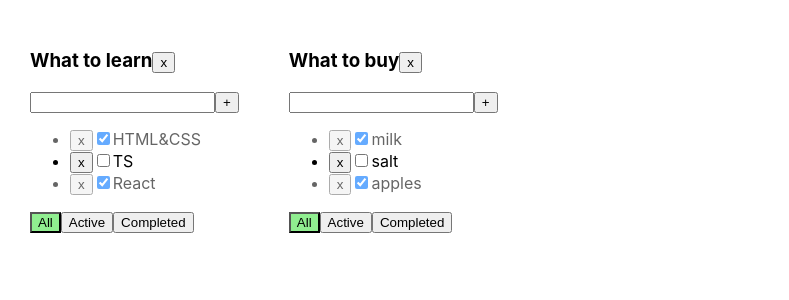
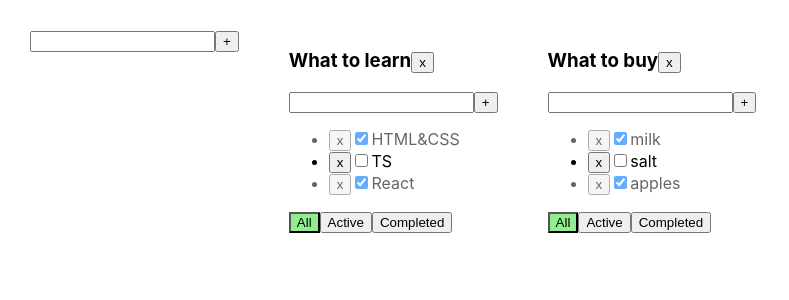
Before and after one commit to AnastasiyaDev97/TodoList, a React (Create React App) app: page / in a window 1280 px wide. Shown: the top 300 px of the page, without its empty margins (0-789 px from the left). Built offline with nearby package versions, Linux system fonts and the light colour scheme.

Commit message:
add EditableSpan,AddItemForm

```diff
--- a/src/App.tsx
+++ b/src/App.tsx
@@ -2,6 +2,7 @@ import React, {useState} from 'react';
 import './App.css';
 import {Todolist} from "./Todolist";
 import {v1} from "uuid";
+import {AddItemForm} from "./components/AddItemForm/AddItemForm";
 
 export type taskType = {
     taskId: string
@@ -37,26 +38,23 @@ function App() {
     })
 
     const deleteTask = (todolistId: string, taskId: string) => {
-        let currentTask = tasks[todolistId].filter(f => f.taskId !== taskId)
-        setTasks({...tasks, [todolistId]: currentTask})
-
+        setTasks({...tasks, [todolistId]: tasks[todolistId].filter(f => f.taskId !== taskId)})
     }
-
 
     const changeFilter = (filterValue: filterValuesType, todolistId: string) => {
         setTodolists(todolists.map(f => f.todolistId === todolistId ? {...f, filter: filterValue} : f))
     }
 
-
     const addTask = (todolistId: string, taskTitle: string) => {
-        let newTask = {taskId: v1(), taskTitle: taskTitle, isDone: false}
-        let currTasks = [newTask, ...tasks[todolistId]]
+        let currTasks = [{taskId: v1(), taskTitle: taskTitle, isDone: false}, ...tasks[todolistId]]
         setTasks({...tasks, [todolistId]: currTasks})
 
     }
     const changeTaskStatus = (todolistId: string, taskId: string) => {
-        let currentTask = tasks[todolistId].map(m => m.taskId === taskId ? {...m, isDone: !m.isDone} : m)
-        setTasks({...tasks, [todolistId]: currentTask})
+        setTasks({
+            ...tasks,
+            [todolistId]: tasks[todolistId].map(m => m.taskId === taskId ? {...m, isDone: !m.isDone} : m)
+        })
     }
 
     const deleteTodolist = (todolistId: string) => {
@@ -64,8 +62,25 @@ function App() {
         delete tasks[todolistId]
         setTasks({...tasks})
     }
+    const addTodolist = (todolistTitle: string) => {
+        let newTodolistId = v1()
+        setTodolists([{todolistId: newTodolistId, title: todolistTitle, filter: 'all'}, ...todolists])
+        tasks[newTodolistId] = []
+        setTasks({...tasks})
+    }
+    const updateTaskTitle = (todolistsId: string, taskId: string, newTitle: string) => {
+        setTasks({
+            ...tasks,
+            [todolistsId]: tasks[todolistsId].map(m => m.taskId === taskId ? {...m, taskTitle: newTitle} : m)
+        })
+    }
+    const updateTodoTitle = (todolistsId: string, newTitle: string) => {
+        setTodolists(todolists.map(m => m.todolistId === todolistsId ? {...m, title: newTitle} : m))
+    }
+    console.log(tasks)
     return (
         <div className="App">
+            <AddItemForm addItem={addTodolist}/>
             {todolists.map(m => {
                 let filteredTasks = m.filter === 'completed' ? tasks[m.todolistId].filter(f => f.isDone) :
                     m.filter === 'active' ? tasks[m.todolistId].filter(f => !f.isDone)
@@ -75,14 +90,19 @@ function App() {
                     changeFilter(filterValue, m.todolistId)
                 }
 
+
                 return (
                     <Todolist key={m.todolistId}
                               todolistId={m.todolistId}
-                              title={m.title} tasks={filteredTasks} deleteTask={deleteTask}
+                              todolistTitle={m.title} tasks={filteredTasks} deleteTask={deleteTask}
                               changeTodolistFilter={changeTodolistFilter} addTask={addTask}
                               changeTaskStatus={changeTaskStatus}
                               filter={m.filter}
-                              deleteTodolist={deleteTodolist}/>
+                              deleteTodolist={deleteTodolist}
+                              updateTaskTitle={updateTaskTitle}
+                              updateTodoTitle={(newTitle) => {
+                                  updateTodoTitle(m.todolistId, newTitle)
+                              }}/>
                 )
             })}
 
--- a/src/Todolist.module.css
+++ b/src/Todolist.module.css
@@ -1,10 +1,4 @@
-.error {
-    color: red;
-}
 
-.errorInput {
-    border: red 1px solid;
-}
 
 .activeButton {
     background-color: lightgreen;
--- a/src/Todolist.tsx
+++ b/src/Todolist.tsx
@@ -1,9 +1,11 @@
-import React, {ChangeEvent, useState, KeyboardEvent} from "react";
-import {filterValuesType,  taskType} from "./App";
+import React from "react";
+import {filterValuesType, taskType} from "./App";
 import s from './Todolist.module.css'
+import {AddItemForm} from "./components/AddItemForm/AddItemForm";
+import {EditableSpan} from "./components/EditableSpan/EditableSpan";
 
 type TodolistPropsType = {
-    title: string
+    todolistTitle: string
     tasks: Array<taskType>
     deleteTask: (todolistId: string, taskId: string) => void
     changeTodolistFilter: (filterValue: filterValuesType) => void
@@ -12,31 +14,12 @@ type TodolistPropsType = {
     filter: filterValuesType
     todolistId: string
     deleteTodolist: (todolistsId: string) => void
+    updateTaskTitle: (todolistsId: string, taskId: string, newTitle: string) => void
+    updateTodoTitle: (newTitle: string) => void
 }
 
 export const Todolist = (props: TodolistPropsType) => {
-    let [title, setTitle] = useState('')
-    let [error, setError] = useState('')
 
-    const onChangeHandler = (e: ChangeEvent<HTMLInputElement>) => {
-        setTitle(e.currentTarget.value)
-        if (e.currentTarget.value.length > 0) {
-            setError('')
-        }
-    }
-    const addTaskHandler = () => {
-        if (title.trim() !== '') {
-            props.addTask(props.todolistId, title)
-            setTitle('')
-        } else {
-            setError('name required')
-        }
-    }
-    const onKeyPressAddTaskHandler = (e: KeyboardEvent<HTMLInputElement>) => {
-        if (e.charCode === 13) {
-            addTaskHandler()
-        }
-    }
     const changeAllFilterHandler = () => {
         props.changeTodolistFilter('all')
     }
@@ -49,18 +32,16 @@ export const Todolist = (props: TodolistPropsType) => {
     const deleteTodoHandler = () => {
         props.deleteTodolist(props.todolistId)
     }
+    const addTaskHandler = (taskTitle: string) => {
+        props.addTask(props.todolistId, taskTitle)
+    }
 
     return (
         <div>
-            <h3>{props.title}
+            <h3><EditableSpan title={props.todolistTitle} updateTitle={props.updateTodoTitle}/>
                 <button onClick={deleteTodoHandler}>x</button>
             </h3>
-            <div>
-                <input value={title} onChange={onChangeHandler} onKeyPress={onKeyPressAddTaskHandler}
-                       className={error ? s.errorInput : ''}/>
-                <button onClick={addTaskHandler}>+</button>
-                {error && <div className={s.error}>{error}</div>}
-            </div>
+            <AddItemForm addItem={addTaskHandler}/>
             <ul>
                 {props.tasks.map(m => {
                     const deleteTaskHandler = () => {
@@ -69,13 +50,17 @@ export const Todolist = (props: TodolistPropsType) => {
                     const changeTaskStatusHandler = () => {
                         props.changeTaskStatus(props.todolistId, m.taskId)
                     }
+                    const updateTaskTitleHandler = (newTitle: string) => {
+                        props.updateTaskTitle(props.todolistId, m.taskId, newTitle)
+                    }
                     return (
                         <li key={m.taskId} className={m.isDone ? s.completedTask : ''}>
                             <button onClick={
                                 deleteTaskHandler}>x
                             </button>
-                            <input type="checkbox" checked={m.isDone} onClick={changeTaskStatusHandler}/>
-                            <span>{m.taskTitle}</span></li>
+                            <input type="checkbox" checked={m.isDone} onChange={changeTaskStatusHandler}/>
+                            <EditableSpan title={m.taskTitle} updateTitle={updateTaskTitleHandler}/>
+                        </li>
                     )
                 })}
             </ul>
--- /dev/null
+++ b/src/components/AddItemForm/AddItemForm.module.css
@@ -0,0 +1,7 @@
+.error {
+    color: red;
+}
+
+.errorInput {
+    border: red 1px solid;
+}
--- /dev/null
+++ b/src/components/AddItemForm/AddItemForm.tsx
@@ -0,0 +1,39 @@
+import s from "./AddItemForm.module.css";
+import React, {ChangeEvent, KeyboardEvent, useState} from "react";
+type addItemFormPropsType={
+    addItem: (title: string) => void
+}
+
+export const AddItemForm=(props:addItemFormPropsType)=>{
+    let [title, setTitle] = useState('')
+    let [error, setError] = useState('')
+
+    const onChangeHandler = (e: ChangeEvent<HTMLInputElement>) => {
+        setTitle(e.currentTarget.value)
+        if (e.currentTarget.value.length > 0) {
+            setError('')
+        }
+    }
+    const addTaskHandler = () => {
+        if (title.trim() !== '') {
+            props.addItem(title)
+            setTitle('')
+        } else {
+            setError('name required')
+        }
+    }
+
+    const onKeyPressAddTaskHandler = (e: KeyboardEvent<HTMLInputElement>) => {
+        if (e.charCode === 13) {
+            addTaskHandler()
+        }
+    }
+    return(
+        <div>
+            <input value={title} onChange={onChangeHandler} onKeyPress={onKeyPressAddTaskHandler}
+                   className={error ? s.errorInput : ''}/>
+            <button onClick={addTaskHandler}>+</button>
+            {error && <div className={s.error}>{error}</div>}
+        </div>
+    )
+}
--- /dev/null
+++ b/src/components/EditableSpan/EditableSpan.tsx
@@ -0,0 +1,28 @@
+import React, {ChangeEvent, useState} from "react";
+
+type editableSpanPropsType = {
+    title: string
+    updateTitle: (newTitle: string) => void
+}
+export const EditableSpan = (props: editableSpanPropsType) => {
+    let [edit, setEdit] = useState(true)
+    let [title, setTitle] = useState(props.title)
+
+    const activateInputMode = () => {
+        setEdit(false)
+
+    }
+    const activateSpanMode = () => {
+        setEdit(true)
+        props.updateTitle(title)
+    }
+    const updateTitleHandler = (e: ChangeEvent<HTMLInputElement>) => {
+        setTitle(e.currentTarget.value)
+
+    }
+    return (
+        edit ?
+            <span onDoubleClick={activateInputMode}>{title}</span>
+            : <input type={'text'} value={title} onBlur={activateSpanMode} autoFocus onChange={updateTitleHandler}/>
+    )
+}
```
Also changed, not shown: src/components/Button.tsx (deleted).
